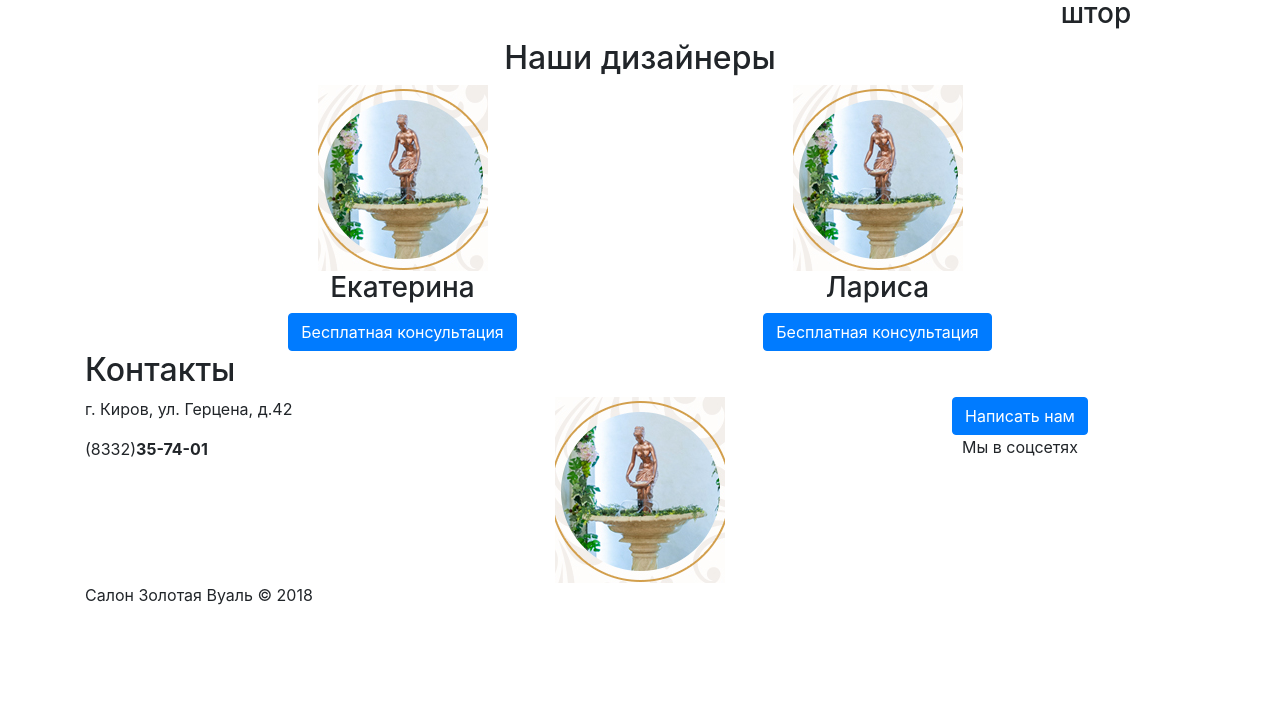
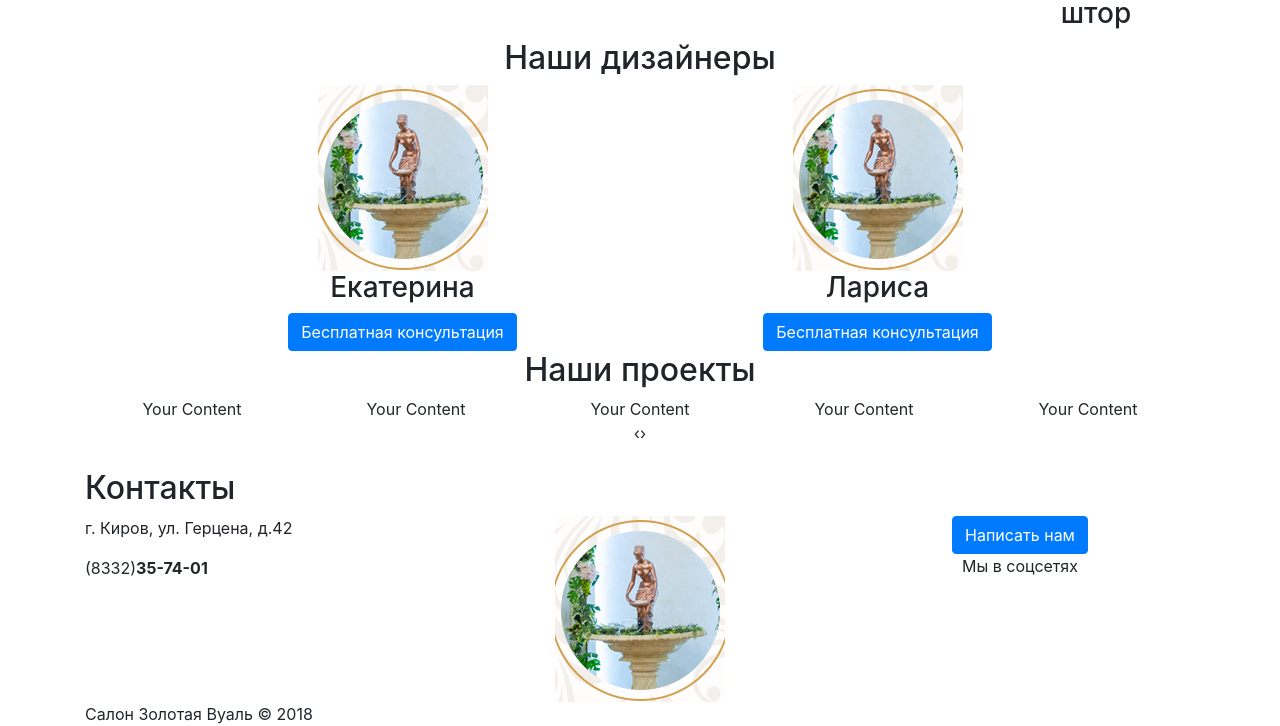
Before and after one commit to Nikolai56/veil, a plain HTML site: page index.html in a window 1280 px wide. Shown: the part 1592-2318 px from the top of the page. Before the commit the page ends 2199 px from the top, so only its background shows below. Drawn offline with nearby package versions, Linux system fonts and the light colour scheme.

Commit message:
added Owl Carousel

```diff
--- /dev/null
+++ b/css/owl.theme.default.min.css
@@ -0,0 +1,6 @@
+/**
+ * Owl Carousel v2.3.4
+ * Copyright 2013-2018 David Deutsch
+ * Licensed under: SEE LICENSE IN https://github.com/OwlCarousel2/OwlCarousel2/blob/master/LICENSE
+ */
+.owl-theme .owl-dots,.owl-theme .owl-nav{text-align:center;-webkit-tap-highlight-color:transparent}.owl-theme .owl-nav{margin-top:10px}.owl-theme .owl-nav [class*=owl-]{color:#FFF;font-size:14px;margin:5px;padding:4px 7px;background:#D6D6D6;display:inline-block;cursor:pointer;border-radius:3px}.owl-theme .owl-nav [class*=owl-]:hover{background:#869791;color:#FFF;text-decoration:none}.owl-theme .owl-nav .disabled{opacity:.5;cursor:default}.owl-theme .owl-nav.disabled+.owl-dots{margin-top:10px}.owl-theme .owl-dots .owl-dot{display:inline-block;zoom:1}.owl-theme .owl-dots .owl-dot span{width:10px;height:10px;margin:5px 7px;background:#D6D6D6;display:block;-webkit-backface-visibility:visible;transition:opacity .2s ease;border-radius:30px}.owl-theme .owl-dots .owl-dot.active span,.owl-theme .owl-dots .owl-dot:hover span{background:#869791}
--- a/index.html
+++ b/index.html
@@ -14,6 +14,8 @@
 
   <link rel="stylesheet" href="css/normalize.css">
   <link rel="stylesheet" href="css/bootstrap.min.css">
+  <link rel="stylesheet" href="css/owl.carousel.min.css">
+  <link rel="stylesheet" href="css/owl.theme.default.min.css">
   <link rel="stylesheet" href="css/main.css">
 </head>
 
@@ -222,6 +224,20 @@
         </div>
       </div>
     </section>
+    <section class="ourProjects text-center" id="our-projects">
+      <div class="container">
+        <h2>Наши проекты</h2>
+        <div class="owl-carousel">
+          <div> Your Content </div>
+          <div> Your Content </div>
+          <div> Your Content </div>
+          <div> Your Content </div>
+          <div> Your Content </div>
+          <div> Your Content </div>
+          <div> Your Content </div>
+        </div>
+      </div>
+    </section>
   </main>
   <footer>
     <div class="container">
@@ -250,7 +266,7 @@
   <script src="https://code.jquery.com/jquery-3.3.1.min.js" integrity="sha256-FgpCb/KJQlLNfOu91ta32o/NMZxltwRo8QtmkMRdAu8=" crossorigin="anonymous"></script>
   <script>window.jQuery || document.write('<script src="js/vendor/jquery-3.3.1.min.js"><\/script>')</script>
   <script src="js/vendor/bootstrap.min.js"></script>
-  <script src="js/plugins.js"></script>
+  <script src="js/vendor/owl.carousel.min.js"></script>
   <script src="js/main.js"></script>
 
   <!-- Google Analytics: change UA-XXXXX-Y to be your site's ID. -->
--- a/js/main.js
+++ b/js/main.js
@@ -3,4 +3,25 @@ jQuery(document).ready(function($) {
     event.preventDefault();
     $('html,body').animate({scrollTop:$(this.hash).offset().top}, 500);
   });
+
+  $('.owl-carousel').owlCarousel({
+    loop:true,
+    margin:10,
+    responsiveClass:true,
+    responsive:{
+      0:{
+        items:1,
+        nav:true
+      },
+      600:{
+        items:3,
+        nav:false
+      },
+      1000:{
+        items:5,
+        nav:true,
+        loop:false
+      }
+    }
+  })
 });
```
Also changed, not shown: css/ajax-loader.gif (added), css/owl.carousel.min.css (added), css/owl.video.play.png (added), js/vendor/owl.carousel.min.js (added).
